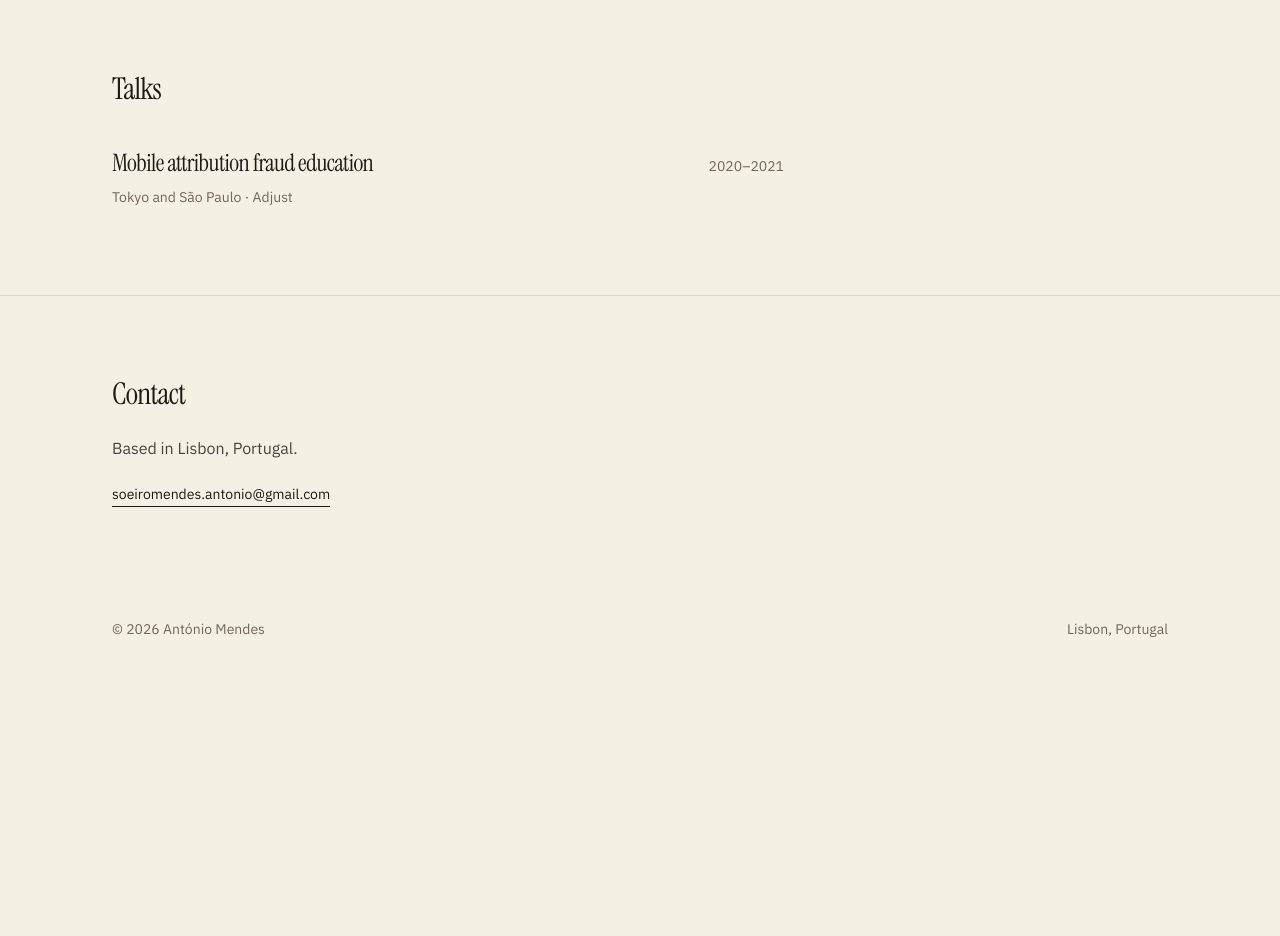
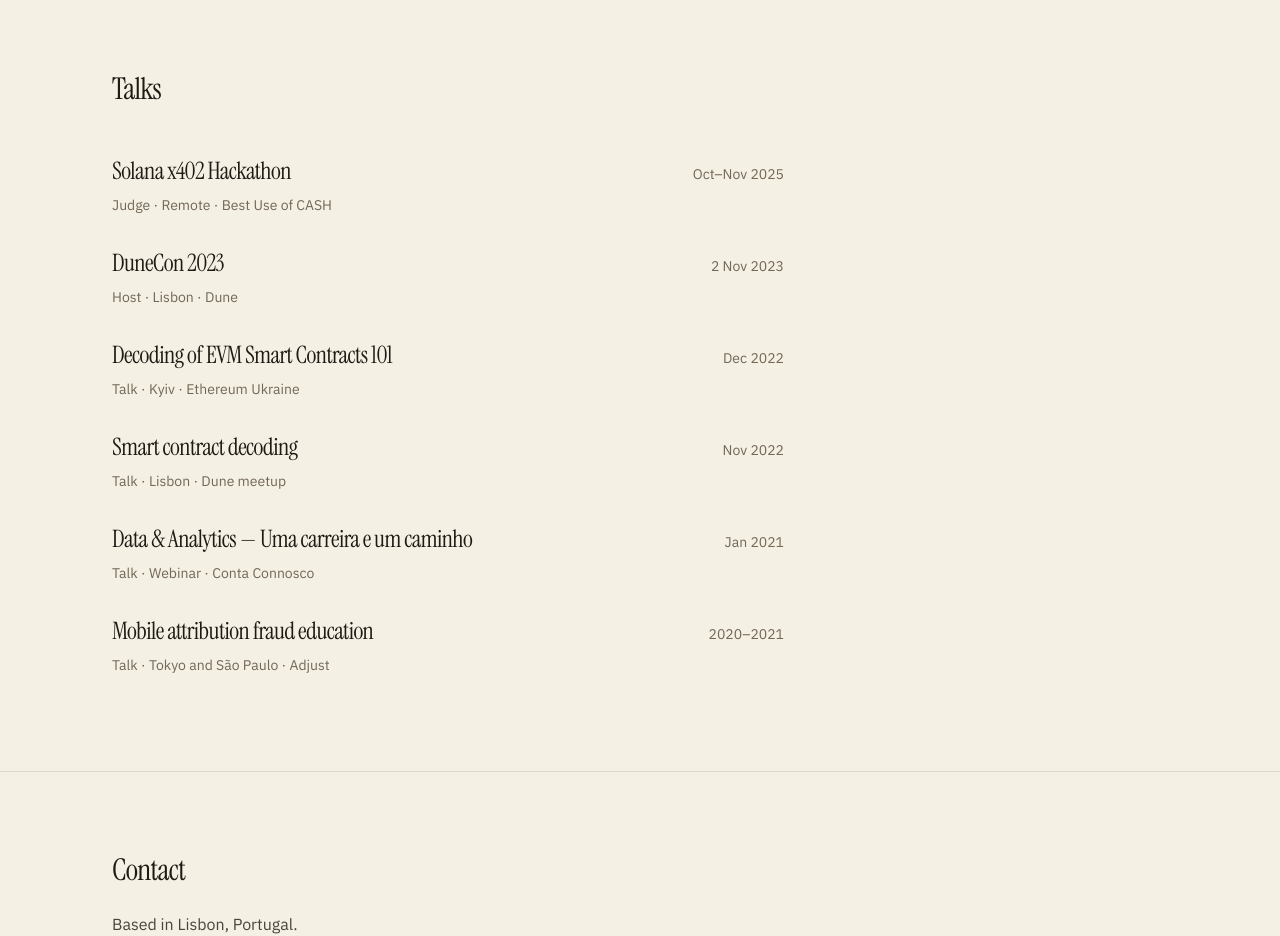
Before and after one commit to antonio-mendes/folio, a Next.js app: page / in a window 1280 px wide. Shown: the part 3180-4116 px from the top of the page. Before the commit the page ends 3851 px from the top, so only its background shows below. Built offline with nearby package versions, Linux system fonts and the light colour scheme.

Commit message:
Add speaking engagements verified from the O1 Drive folder.
Host of DuneCon 2023, the Ethereum Ukraine and Lisbon Dune talks, the Conta Connosco webinar, and the Solana x402 judging note now sit in Talks with the resume item.

Co-authored-by: soeiromendes.antonio <soeiromendes.antonio@gmail.com>

```diff
--- a/content/profile.ts
+++ b/content/profile.ts
@@ -96,6 +96,42 @@ export const profile = {
   certifications: ["Lisbon Machine Learning School (Google)"],
   talks: [
     {
+      role: "Judge",
+      title: "Solana x402 Hackathon",
+      place: "Remote",
+      when: "Oct–Nov 2025",
+      context: "Best Use of CASH",
+    },
+    {
+      role: "Host",
+      title: "DuneCon 2023",
+      place: "Lisbon",
+      when: "2 Nov 2023",
+      context: "Dune",
+    },
+    {
+      role: "Talk",
+      title: "Decoding of EVM Smart Contracts 101",
+      place: "Kyiv",
+      when: "Dec 2022",
+      context: "Ethereum Ukraine",
+    },
+    {
+      role: "Talk",
+      title: "Smart contract decoding",
+      place: "Lisbon",
+      when: "Nov 2022",
+      context: "Dune meetup",
+    },
+    {
+      role: "Talk",
+      title: "Data & Analytics — Uma carreira e um caminho",
+      place: "Webinar",
+      when: "Jan 2021",
+      context: "Conta Connosco",
+    },
+    {
+      role: "Talk",
       title: "Mobile attribution fraud education",
       place: "Tokyo and São Paulo",
       when: "2020–2021",
--- a/src/components/sections/talks.tsx
+++ b/src/components/sections/talks.tsx
@@ -7,15 +7,17 @@ export function Talks() {
         <h2 className="font-display text-3xl tracking-tight">Talks</h2>
         <ul className="mt-8 max-w-2xl">
           {profile.talks.map((talk) => (
-            <li key={talk.title} className="py-2">
+            <li key={talk.title} className="py-4">
               <div className="flex flex-col gap-1 sm:flex-row sm:items-baseline sm:justify-between">
                 <h3 className="font-display text-2xl tracking-tight">
                   {talk.title}
                 </h3>
-                <p className="text-sm text-muted-foreground">{talk.when}</p>
+                <p className="shrink-0 text-sm text-muted-foreground">
+                  {talk.when}
+                </p>
               </div>
               <p className="mt-2 text-sm text-muted-foreground">
-                {talk.place} · {talk.context}
+                {talk.role} · {talk.place} · {talk.context}
               </p>
             </li>
           ))}
```
